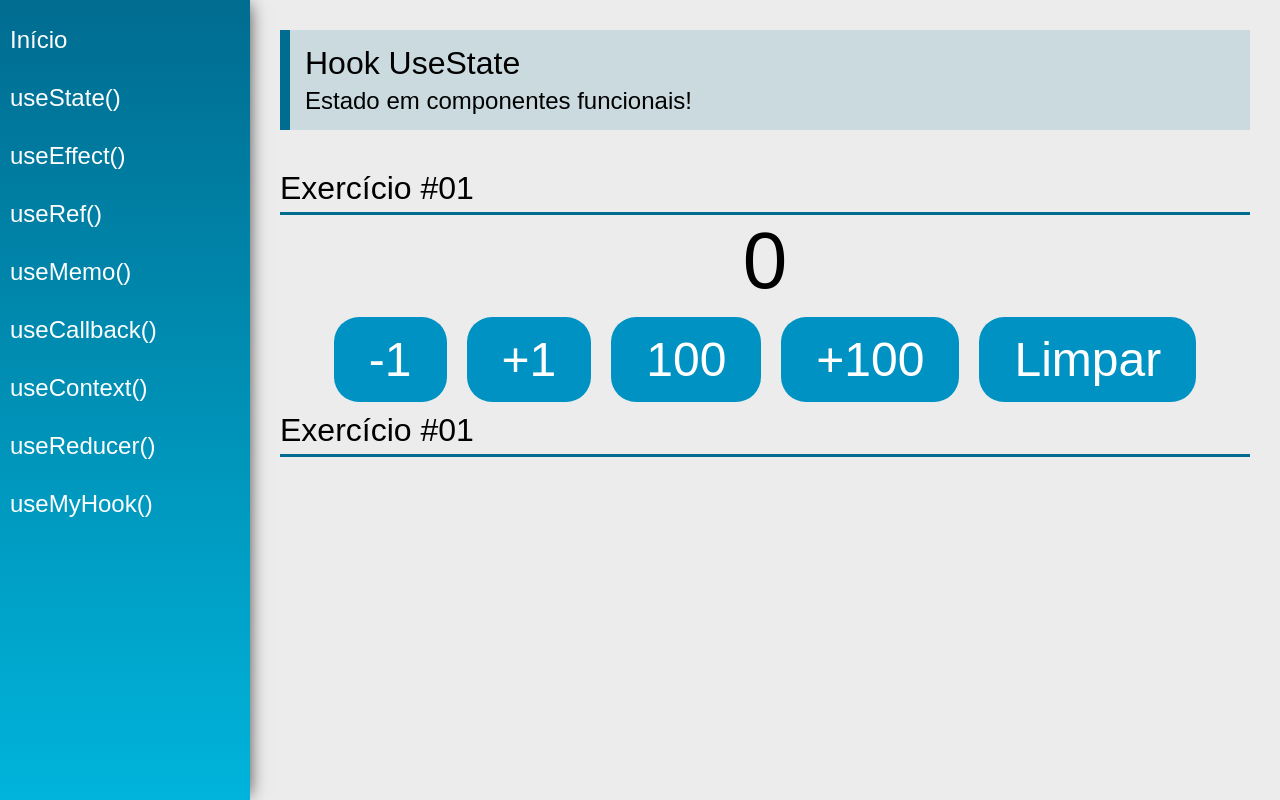
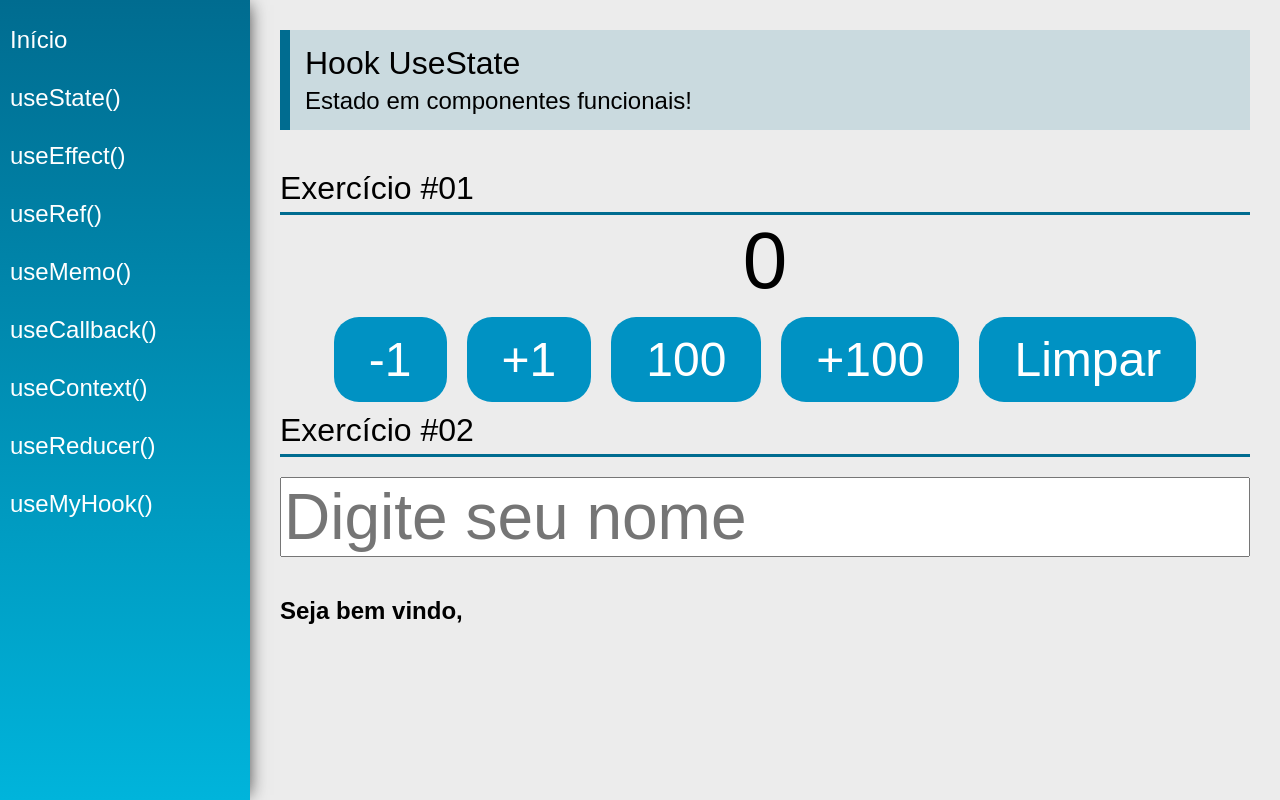
Before and after one commit to NcryScooby/ReactHooks, a React (Create React App) app: page /useState in a window 1280 px wide. Built offline with nearby package versions, Linux system fonts and the light colour scheme.

Commit message:
useState#02

```diff
--- a/src/views/examples/UseState.jsx
+++ b/src/views/examples/UseState.jsx
@@ -5,6 +5,7 @@ import SectionTitle from '../../components/layout/SectionTitle'
 const UseState = (props) => {
 
     const [count, setCount] = useState(0)
+    const [name, setName] = useState("");
 
     return (
         <div className="UseState">
@@ -24,7 +25,9 @@ const UseState = (props) => {
                 </div>
             </div>
 
-            <SectionTitle title='Exercício #01'/>
+            <SectionTitle title='Exercício #02'/>
+            <input type="text" className="input" placeholder="Digite seu nome" value={name} onChange={e => setName(e.target.value)}/>
+            <h2>Seja bem vindo, {name}</h2>
         </div>
     )
 }
```
Also changed, not shown: 1 other file (tests, documents, lock files or other folders).
